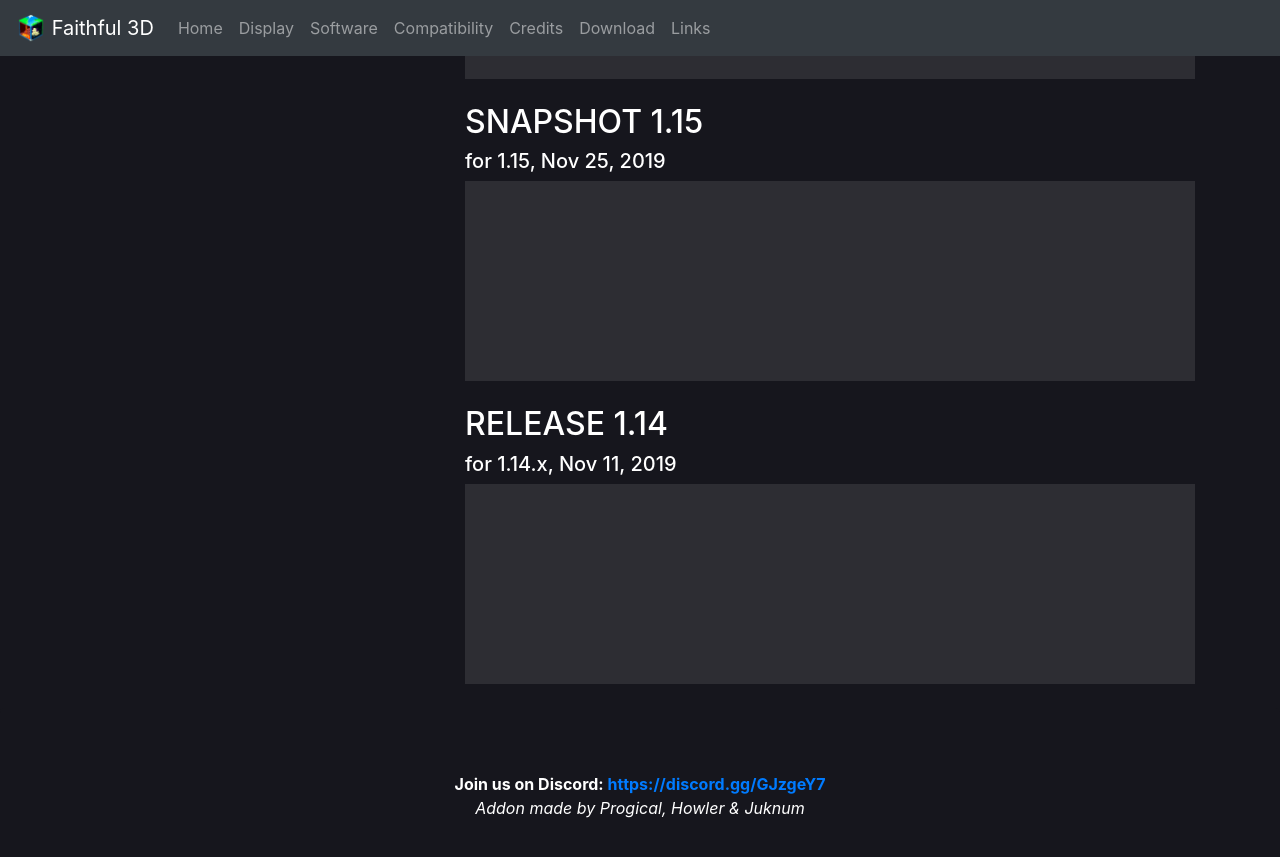
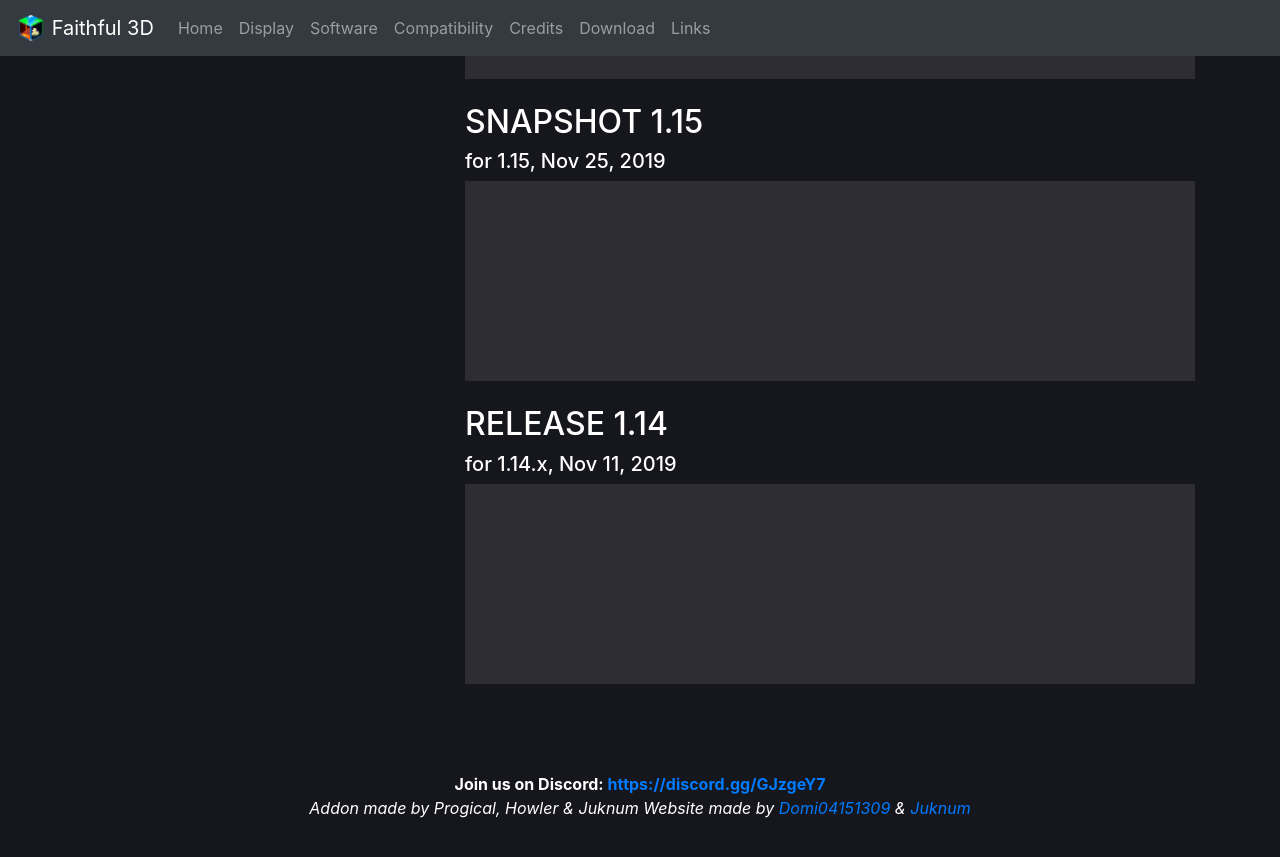
Before and after one commit to Faithful3D/Website, a Jekyll site: the page built from index.html, in a window 1280 px wide and 900 px high, scrolled down 1314 px. Shown: the top 857 px of the window. Built offline with Jekyll 4.4.1, drawn with Linux system fonts in a browser that asks for light colours.

Commit message:
added us in footer

```diff
--- a/_layouts/default.html
+++ b/_layouts/default.html
@@ -68,6 +68,7 @@
   <p>
     <strong>Join us on Discord: <a href="https://discord.gg/GJzgeY7">https://discord.gg/GJzgeY7</a></strong><br>
     <em>Addon made by Progical, Howler & Juknum</em>
+    <em>Website made by <a href="https://github.com/Domi04151309">Domi04151309</a> & <a href="https://github.com/Juknum">Juknum</a></em>
   </p>
 </div>
 
```
